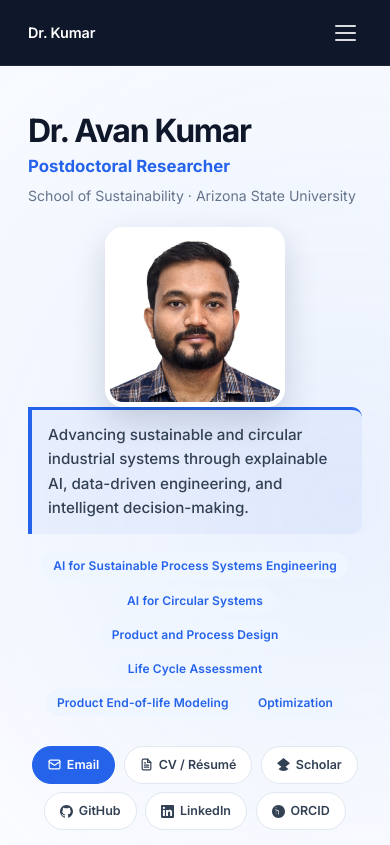
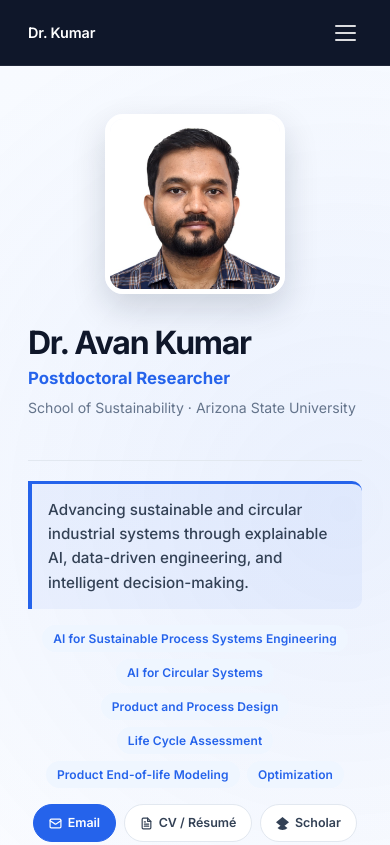
Before and after one commit to avanscholar/Website, a plain HTML site: page index.html in a window 390 px wide. Shown: the top 845 px of the page. Drawn offline with Linux system fonts and the light colour scheme.

Commit message:
Style two column identity and full width resources

```diff
--- a/assets/css/style.css
+++ b/assets/css/style.css
@@ -1729,3 +1729,52 @@ h1, h2, h3, h4 {
     grid-column: auto;
   }
 }
+
+
+/* Homepage requested layout: identity/photo row, resources full-width below */
+.hero-top-two-column {
+  display: grid;
+  grid-template-columns: minmax(0, 1fr) 240px;
+  gap: 2rem;
+  align-items: center;
+}
+
+.hero-photo-right {
+  display: flex;
+  justify-content: flex-end;
+  align-items: center;
+}
+
+.hero-resources-full {
+  margin-top: 1.35rem;
+  padding-top: 1.25rem;
+  border-top: 1px solid var(--clr-border);
+}
+
+.hero-resources-full .hero-mission {
+  max-width: none;
+  margin-bottom: 1rem;
+}
+
+.hero-resources-full .hero-tags {
+  margin-bottom: 1rem;
+}
+
+.hero-resources-full .hero-links {
+  gap: .5rem;
+}
+
+@media (max-width: 720px) {
+  .hero-top-two-column {
+    grid-template-columns: 1fr;
+  }
+
+  .hero-photo-right {
+    justify-content: center;
+    grid-row: 1;
+  }
+
+  .hero-top-two-column .hero-identity {
+    grid-row: 2;
+  }
+}
```
